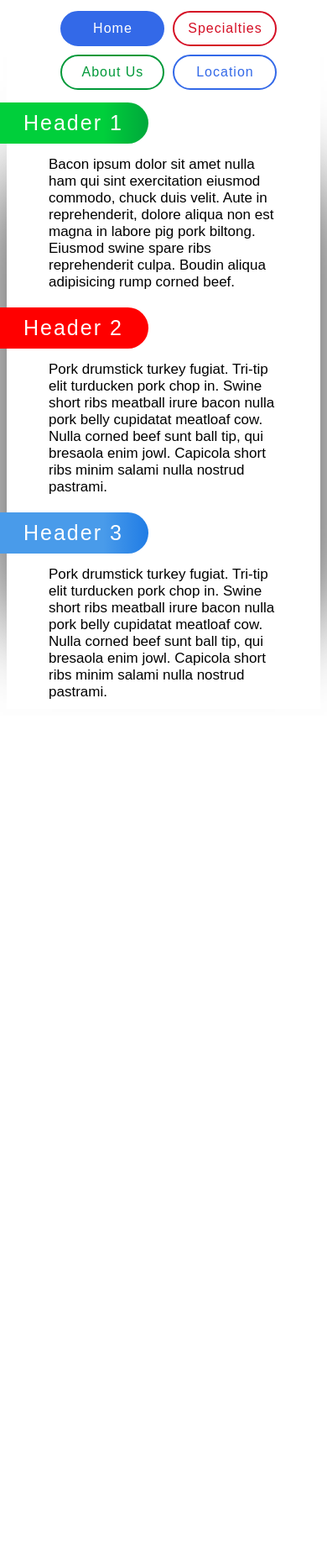
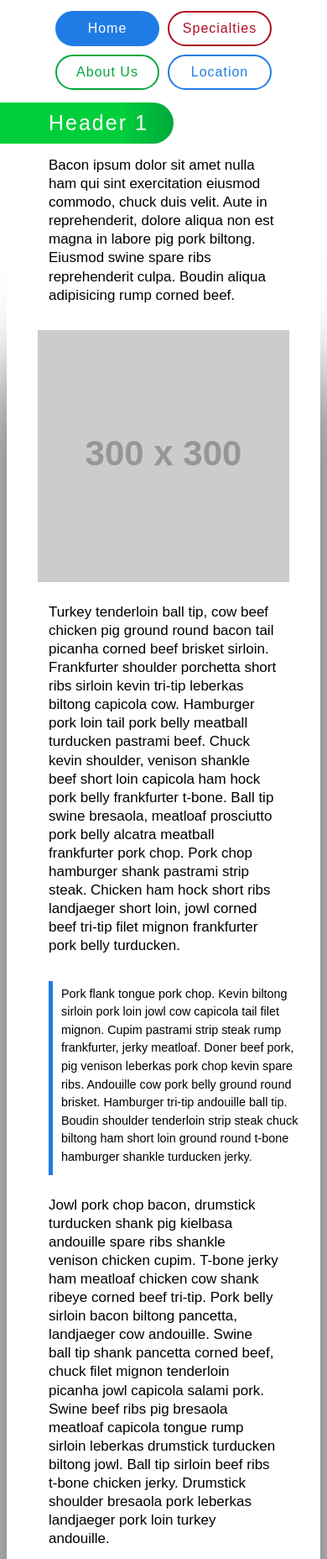
Before and after one commit to JeffSallans/function_junction_website, a plain HTML site: page index.html in a window 390 px wide. Shown: the top 1856 px of the page at 84% size. Before the commit the page ends 852 px from the top, so only its background shows below. Drawn offline with Linux system fonts and the light colour scheme; placeholder pictures from the web are drawn by us.

Commit message:
Lots of changes to make the site mobile friendly, updated simple depend, added temp image, added quote style widget

```diff
--- a/css/default_tag.css
+++ b/css/default_tag.css
@@ -3,6 +3,9 @@
 body {
 	justify-content: center;
     font-family: Arial, Helvetica, sans-serif;
+
+    /*always have scrollbar to avoid navigation jossiling*/
+    overflow-y: scroll;
 }
 
 p {
@@ -12,4 +15,12 @@ p {
     padding-bottom: 10px;
     font-size: 17px;
     margin: 0px;
+
+    /*Add more spacing to give a more modern look*/
+    line-height: 1.3;
+
+    /*Don't go over 400px per line
+     because there will be too many words per line,
+     target 70 to 80 characters*/
+    max-width: 400px;
 }
--- a/css/header.css
+++ b/css/header.css
@@ -5,7 +5,7 @@
 
 h3 {
     padding: 10px;
-    padding-left: 30px;
+    padding-left: 60px;
     padding-right: 30px;
     margin-top: 10px;
     margin-bottom: 10px;
@@ -28,7 +28,14 @@ h3 {
 }
 
 .section:nth-child(3n+0) h3 {
-    background-color: red;
+    background: rgba(215,15,38,1);
+    background: -moz-linear-gradient(left, rgba(215,15,38,1) 0%, rgba(215,15,38,1) 69%, rgba(176,12,32,1) 100%);
+    background: -webkit-gradient(left top, right top, color-stop(0%, rgba(215,15,38,1)), color-stop(69%, rgba(215,15,38,1)), color-stop(100%, rgba(176,12,32,1)));
+    background: -webkit-linear-gradient(left, rgba(215,15,38,1) 0%, rgba(215,15,38,1) 69%, rgba(176,12,32,1) 100%);
+    background: -o-linear-gradient(left, rgba(215,15,38,1) 0%, rgba(215,15,38,1) 69%, rgba(176,12,32,1) 100%);
+    background: -ms-linear-gradient(left, rgba(215,15,38,1) 0%, rgba(215,15,38,1) 69%, rgba(176,12,32,1) 100%);
+    background: linear-gradient(to right, rgba(215,15,38,1) 0%, rgba(215,15,38,1) 69%, rgba(176,12,32,1) 100%);
+    filter: progid:DXImageTransform.Microsoft.gradient( startColorstr='#d70f26', endColorstr='#b00c20', GradientType=1 );
 }
 
 .section:nth-child(3n+1) h3 {
--- a/css/navbar.css
+++ b/css/navbar.css
@@ -35,31 +35,31 @@
 }
 
 .nav-button-container a:nth-child(3n+0).active {
-    background-color: rgb(0,153,57);
+    background-color: rgba(0,168,59,1); /*dark-green*/
     color: white;
 }
 
 .nav-button-container a:nth-child(3n+0) {
-    border-color: rgb(0,153,57);
-    color: rgb(0,153,57);
+    border-color: rgba(0,168,59,1); /*dark-green*/
+    color: rgba(0,168,59,1); /*dark-green*/
 }
 
 .nav-button-container a:nth-child(3n+1).active {
-    background-color: rgb(51,105,232);
+    background-color: rgba(32,124,229,1); /*dark-blue*/
     color: white;
 }
 
 .nav-button-container a:nth-child(3n+1) {
-    border-color: rgb(51,105,232);
-    color: rgb(51,105,232);
+    border-color: rgba(32,124,229,1); /*dark-blue*/
+    color: rgba(32,124,229,1); /*dark-blue*/
 }
 
 .nav-button-container a:nth-child(3n+2).active {
-    background-color: rgb(213,15,37);
+    background-color: rgba(176,12,32,1); /*dark-red*/
     color: white;
 }
 
 .nav-button-container a:nth-child(3n+2) {
-    border-color: rgb(213,15,37);
-    color: rgb(213,15,37);
+    border-color: rgba(176,12,32,1); /*dark-red*/
+    color: rgba(176,12,32,1); /*dark-red*/
 }
--- a/css/simple_depend.css
+++ b/css/simple_depend.css
@@ -9,6 +9,11 @@
 }
 
 [auto-max-width], [max] {
+	display: block !important;
+	width: 100%;
+}
+
+[block], [blk] {
 	display: block !important;
 }
 
--- a/css/style.css
+++ b/css/style.css
@@ -1,3 +1,16 @@
+/*=== Primary Colors ===*/
+
+/*
+Based on Google's colors
+
+red= rgba(215,15,38,1)
+dark-red= rgba(176,12,32,1)
+blue= rgba(73,155,234,1)
+dark-blue= rgba(32,124,229,1)
+green= rgba(0,207,59,1)
+dark-green= rgba(0,168,59,1)
+*/
+
 /*=== Overall Sizing ===*/
 
 .container {
@@ -37,6 +50,16 @@
 	/*Flex*/
 	flex-wrap: wrap;
 	justify-content: space-around;
+	align-items: center;
+}
+
+/*
+If flex container is large enough,
+allow context to become two columns
+*/
+.flex-container .possible-half {
+	flex-grow: 1;
+    flex-basis: 300px;
 }
 
 /*=== Location ===*/
@@ -44,3 +67,54 @@
 .map {
 	margin-top: 20px;
 }
+
+/*=== Quote ===*/
+
+/*
+Smaller text with more spacing.
+To give a different flavor to a text block.
+Also a colored line
+*/
+p.quote {
+
+    border-left: 5px solid black;
+    padding-left: 10px;
+    padding-right: 10px;
+    margin-left: 50px;
+    margin-top: 20px;
+    margin-bottom: 20px;
+
+    font-size: 90%;
+    max-width: 300px;
+    line-height: 1.5;
+    height: 100%;
+
+    /*Give a smaller flex basis*/
+    flex-basis: 300px;
+}
+
+p.quote:nth-child(3n+0) {
+	border-color: rgba(0,168,59,1); /*dark-green*/
+}
+
+p.quote:nth-child(3n+1) {
+	border-color: rgba(32,124,229,1); /*dark-blue*/
+}
+
+p.quote:nth-child(3n+2) {
+	border-color: rgb(213,15,37,1); /*dark-red*/
+}
+
+/*=== Profile Picture ===*/
+
+img.profile {
+
+	/*Set max for flex item resizing*/
+	max-width: 300px;
+    max-height: 300px;
+
+    margin: 20px;
+
+    /*Give a smaller flex basis*/
+    flex-basis: 300px;
+}
--- a/index.html
+++ b/index.html
@@ -13,11 +13,16 @@
 	<link rel="stylesheet" type="text/css" href="css/navbar.css">
 	<link rel="stylesheet" type="text/css" href="css/default_tag.css">
 	<link rel="stylesheet" type="text/css" href="css/header.css">
+
+	<!-- Mobile Friendly -->
+	<meta name="viewport" content="width=device-width, initial-scale=1">
+
 </head>
 
 <body flex>
 	<div class="container">
 		<div flex class="nav-bar">
+			<!--
 			<div max class="train">
 				<div class="engine">
 				</div>
@@ -28,6 +33,7 @@
 				<div class="caboose">
 				</div>
 			</div>
+			-->
 			<div flex class="nav-button-container">
 				<a href="index.html" class="active">
 					Home
@@ -47,24 +53,40 @@
 			<div max abs class="shadow"></div>
 			<div max class="section">
 				<h3>Header 1</h3>
-				<p max>
+				<div flex class="flex-container">
+					<p max class="possible-half">
 						Bacon ipsum dolor sit amet nulla ham qui sint exercitation eiusmod commodo, chuck duis velit. Aute in reprehenderit, dolore aliqua non est magna in labore pig pork biltong. Eiusmod swine spare ribs reprehenderit culpa. Boudin aliqua adipisicing rump corned beef.
 					</p>
+					<img class="profile" src="http://placehold.it/300x300">
+					<p max>
+						Turkey tenderloin ball tip, cow beef chicken pig ground round bacon tail picanha corned beef brisket sirloin. Frankfurter shoulder porchetta short ribs sirloin kevin tri-tip leberkas biltong capicola cow. Hamburger pork loin tail pork belly meatball turducken pastrami beef. Chuck kevin shoulder, venison shankle beef short loin capicola ham hock pork belly frankfurter t-bone. Ball tip swine bresaola, meatloaf prosciutto pork belly alcatra meatball frankfurter pork chop. Pork chop hamburger shank pastrami strip steak. Chicken ham hock short ribs landjaeger short loin, jowl corned beef tri-tip filet mignon frankfurter pork belly turducken.
+					</p>
+					<p max class="quote">
+						Pork flank tongue pork chop. Kevin biltong sirloin pork loin jowl cow capicola tail filet mignon. Cupim pastrami strip steak rump frankfurter, jerky meatloaf. Doner beef pork, pig venison leberkas pork chop kevin spare ribs. Andouille cow pork belly ground round brisket. Hamburger tri-tip andouille ball tip. Boudin shoulder tenderloin strip steak chuck biltong ham short loin ground round t-bone hamburger shankle turducken jerky.
+					</p>
+					<p max class="possible-half">
+						Jowl pork chop bacon, drumstick turducken shank pig kielbasa andouille spare ribs shankle venison chicken cupim. T-bone jerky ham meatloaf chicken cow shank ribeye corned beef tri-tip. Pork belly sirloin bacon biltong pancetta, landjaeger cow andouille. Swine ball tip shank pancetta corned beef, chuck filet mignon tenderloin picanha jowl capicola salami pork. Swine beef ribs pig bresaola meatloaf capicola tongue rump sirloin leberkas drumstick turducken biltong jowl. Ball tip sirloin beef ribs t-bone chicken jerky. Drumstick shoulder bresaola pork leberkas landjaeger pork loin turkey andouille.
+					</p>
+				</div>
 			</div>
 			<div max class="section">
 				<h3>Header 2</h3>
+				<div flex class="flex-container">
 					<p max>
 						Pork drumstick turkey fugiat. Tri-tip elit turducken pork chop in. Swine short ribs meatball irure bacon nulla pork belly cupidatat meatloaf cow. Nulla corned beef sunt ball tip, qui bresaola enim jowl. Capicola short ribs minim salami nulla nostrud pastrami.
 					</p>
 				</div>
+			</div>
 			<div max class="section">
 				<h3>Header 3</h3>
+				<div flex class="flex-container">
 					<p max>
 						Pork drumstick turkey fugiat. Tri-tip elit turducken pork chop in. Swine short ribs meatball irure bacon nulla pork belly cupidatat meatloaf cow. Nulla corned beef sunt ball tip, qui bresaola enim jowl. Capicola short ribs minim salami nulla nostrud pastrami.
 					</p>
 				</div>
 			</div>
 		</div>
+	</div>
 </body>
 
 </html>
```
Also changed, not shown: location.html (+9 -1 lines). Lines whose indentation alone changed are shown as unchanged.
